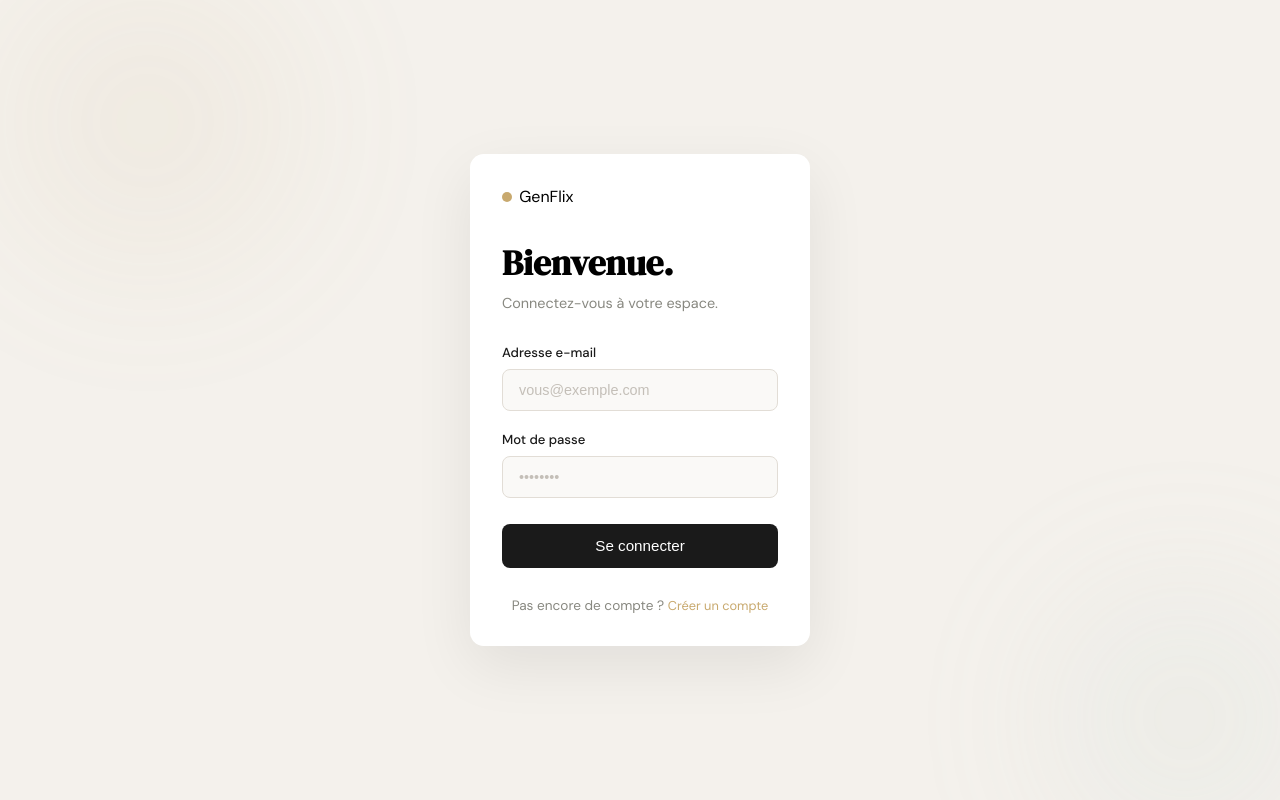
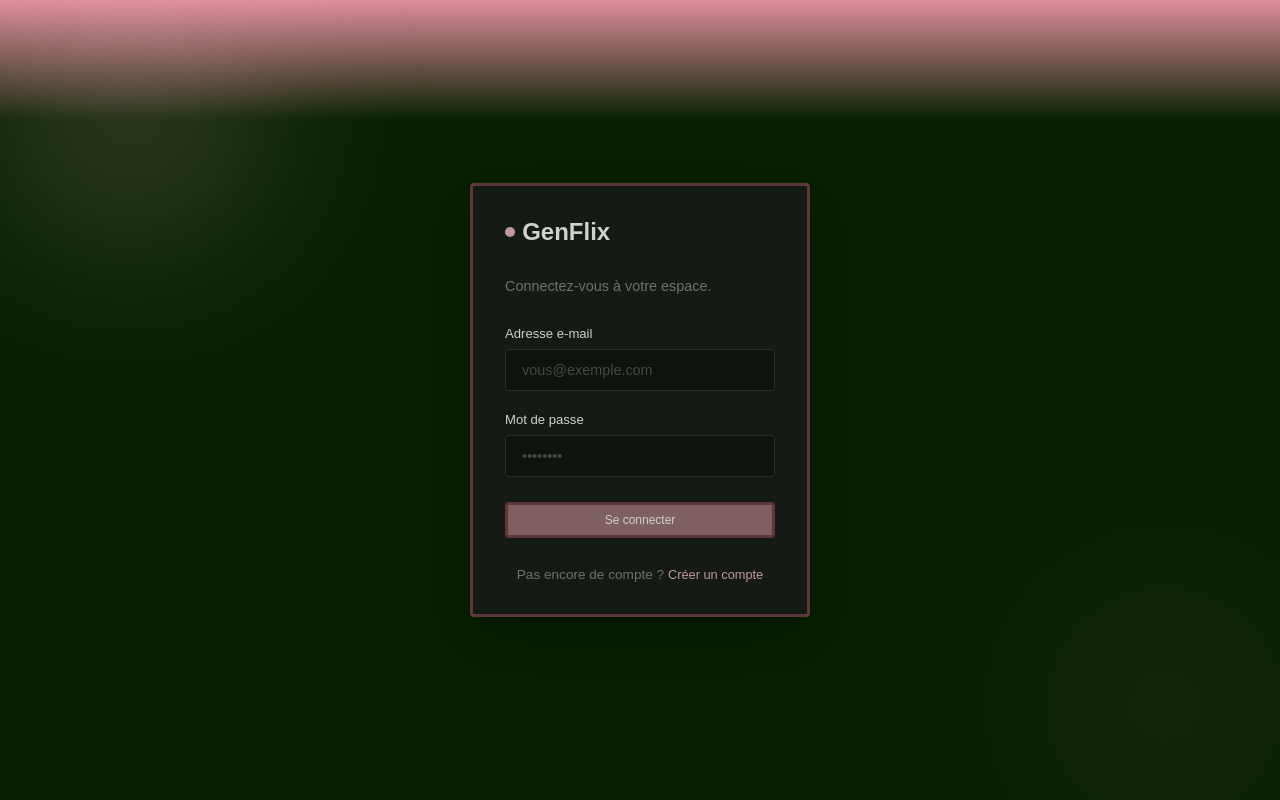
Before and after one commit to louisbrajat/Projet_GenFlix, a Flask app: page /login in a window 1280 px wide. Run offline with Flask 3, Linux system fonts and the light colour scheme; parts of the project's set-up code (start-up, migrations or seed data) failed here and were passed over.

Commit message:
Login to Mes-Series

```diff
--- a/app.py
+++ b/app.py
@@ -3,11 +3,10 @@ from flask import Flask, render_template, session, redirect, url_for, request, j
 from werkzeug.security import generate_password_hash
 from werkzeug.security import check_password_hash
 
-from models import User
+from models import User, Serie, db
 from routes import auth,api
 
 from flask_session import Session
-from models import db
 
 sess = Session()
 
@@ -35,9 +34,8 @@ def test_home():
 
 @app.route('/Mes-Series', methods=['GET'])
 def mes_Series():
-    pseudo = session.get('pseudo')
-    print(pseudo)
-    return render_template("Mes-Series.html",user=User.get_by_username(pseudo))
+    user = User.query.get(session['user_id'])
+    return render_template("Mes-Series.html", user=user)
 
 
 
--- a/routes.py
+++ b/routes.py
@@ -3,10 +3,7 @@ from flask import Blueprint, Flask, render_template, session, redirect,url_for,
 from werkzeug.security import generate_password_hash
 from werkzeug.security import check_password_hash
 
-from models import User , Serie , db, Like
-
-from flask_sqlalchemy import SQLAlchemy
-from flask_session import Session
+from models import User , Serie , db
 
 
 auth = Blueprint('auth', __name__)  # Blueprint = groupe de routes
@@ -85,28 +82,3 @@ def ADDSerie():
     db.session.commit()
     # Ici tu pourras ajouter la logique pour enregistrer en BDD
     return jsonify({"status": "success", "received": data}), 200
-
-"""
-@api.route('/note/<int:serie_id>', methods=['POST'])
-def note(serie_id):
-    data = request.get_json(force=True, silent=True)
-    note = int(data['note'])
-
-    like_existant = Like.query.filter_by(
-        user_id=session['user_id'],
-        serie_id=serie_id
-    ).first()
-
-    if like_existant:
-        like_existant.note = note  # met à jour si déjà existant
-    else:
-        nouveau = Like(
-            note=note,
-            serie_id=serie_id,
-            user_id=session['user_id']
-        )
-        db.session.add(nouveau)
-
-    db.session.commit()
-    return jsonify({'success': True})
-"""
--- a/static/css/login_register.css
+++ b/static/css/login_register.css
@@ -1,86 +1,83 @@
 /* =============================================
-   VARIABLES — couleurs et polices réutilisables
+   VARIABLES
 ============================================= */
 :root {
-  --bg:      #f4f1ec;   /* couleur de fond de la page */
-  --card-bg: #ffffff;   /* couleur de fond de la carte */
-  --text:    #1a1a1a;   /* couleur du texte principal */
-  --muted:   #888880;   /* couleur du texte secondaire (gris) */
-  --accent:  #c8a96e;   /* couleur dorée pour les focus et liens */
-  --border:  #e2ddd6;   /* couleur des bordures des inputs */
+  --bg:      #000000;
+  --card-bg: #1a1a1a;
+  --text:    #ffffff;
+  --muted:   #888888;
+  --accent:  #f2b6c1;
+  --border:  #333333;
+  --btn:     #9D7179;
+  --btn-border: #733F49;
 }
 
 /* =============================================
-   RESET — supprime les marges par défaut du navigateur
+   RESET
 ============================================= */
 * {
-  box-sizing: border-box; /* padding inclus dans la taille de l'élément */
+  box-sizing: border-box;
   margin: 0;
   padding: 0;
+  font-family: "Montserrat", sans-serif;
 }
 
 /* =============================================
-   PAGE — centre la carte au milieu de l'écran
+   PAGE
 ============================================= */
 body {
-  font-family: 'DM Sans', sans-serif;
-  background-color: var(--bg);
+  background: #082101;
+  background: linear-gradient(0deg, #082101 85%, #e08d9d 100%);
   display: flex;
-  align-items: center;     /* centrage vertical */
-  justify-content: center; /* centrage horizontal */
-  min-height: 100vh;       /* prend toute la hauteur de l'écran */
+  align-items: center;
+  justify-content: center;
+  min-height: 100vh;
+  overflow: hidden;
 }
 
 /* =============================================
-   FOND — les deux taches colorées derrière la carte
+   FOND — taches colorées (simplifiées)
 ============================================= */
 .background {
-  position: fixed;         /* reste en place même si on scroll */
-  inset: 0;                /* couvre toute la fenêtre */
-  pointer-events: none;    /* les clics traversent ce div */
-  z-index: 0;              /* derrière tout le reste */
+  position: fixed;
+  inset: 0;
+  pointer-events: none;
+  z-index: 0;
 }
 
 .blob {
   position: absolute;
-  border-radius: 50%;      /* forme circulaire */
-  filter: blur(80px);      /* effet flou pour la tache lumineuse */
-  opacity: 0.4;
+  border-radius: 50%;
+  filter: blur(80px);
+  opacity: 0.25;
 }
 
 .blob-1 {
   width: 420px; height: 420px;
-  background: radial-gradient(circle, #c8a96e55, transparent 70%);
+  background: radial-gradient(circle, #f2b6c1, transparent 70%);
   top: -100px; left: -80px;
-  animation: drift 12s ease-in-out infinite alternate;
 }
 
 .blob-2 {
   width: 350px; height: 350px;
-  background: radial-gradient(circle, #b5cbc888, transparent 70%);
+  background: radial-gradient(circle, #733F49, transparent 70%);
   bottom: -80px; right: -60px;
-  animation: drift 16s ease-in-out infinite alternate-reverse;
-}
-
-/* animation : le blob se déplace légèrement en boucle */
-@keyframes drift {
-  from { transform: translate(0, 0); }
-  to   { transform: translate(30px, 20px); }
 }
 
 /* =============================================
-   CARTE — le bloc blanc central
+   CARTE
 ============================================= */
 .card {
   position: relative;
-  z-index: 1;              /* au-dessus du fond */
+  z-index: 1;
   background: var(--card-bg);
-  border-radius: 14px;     /* coins arrondis */
-  box-shadow: 0 20px 60px rgba(0,0,0,0.08); /* ombre portée douce */
+  border-radius: 0.5vh;
+  border: 0.4vh solid #733F49;
+  box-shadow: 0 20px 60px rgba(0, 0, 0, 0.4);
   padding: 2rem;
   width: 100%;
-  max-width: 340px;        /* largeur maximale de la carte */
-  animation: fadeUp 0.5s ease both;
+  max-width: 340px;
+  opacity: 0.80;
 }
 
 /* =============================================
@@ -100,14 +97,15 @@ body {
   display: inline-block;
 }
 
+.logo__name {
+  font-size: 1.5rem;
+  font-weight: bold;
+  color: var(--text);
+}
+
 /* =============================================
    TITRES
 ============================================= */
-.card__title {
-  font-family: 'DM Serif Display', serif;
-  font-size: 2.2rem;
-  margin-bottom: 0.4rem;
-}
 
 .card__subtitle {
   font-size: 0.9rem;
@@ -116,18 +114,18 @@ body {
 }
 
 /* =============================================
-   FORMULAIRE — disposition verticale des champs
+   FORMULAIRE
 ============================================= */
 .form {
   display: flex;
-  flex-direction: column; /* empile les champs verticalement */
-  gap: 1.3rem;            /* espace entre chaque champ */
+  flex-direction: column;
+  gap: 1.3rem;
 }
 
 .form__group {
   display: flex;
   flex-direction: column;
-  gap: 0.5rem;            /* espace entre le label et l'input */
+  gap: 0.5rem;
 }
 
 .form__label {
@@ -143,22 +141,21 @@ body {
   width: 100%;
   padding: 0.75rem 1rem;
   border: 1.5px solid var(--border);
-  border-radius: 8px;
+  border-radius: 0.5vh;
   font-size: 0.9rem;
-  background: #faf9f7;
-  outline: none; /* supprime le contour bleu natif du navigateur */
-  transition: border-color 0.2s, box-shadow 0.2s;
+  background: #111111;
+  color: var(--text);
+  outline: none;
+  transition: border-color 0.2s;
 }
 
 .form__input::placeholder {
-  color: #c4bfb8;
+  color: #555555;
 }
 
-/* style quand l'utilisateur clique sur un input */
 .form__input:focus {
   border-color: var(--accent);
-  box-shadow: 0 0 0 3px rgba(200, 169, 110, 0.15); /* halo doré autour */
-  background: #fff;
+  background: #1a1a1a;
 }
 
 /* =============================================
@@ -169,25 +166,23 @@ body {
   align-items: center;
   justify-content: center;
   gap: 0.6rem;
-  padding: 0.85rem 1.5rem;
-  background: var(--text);  /* fond noir */
-  color: #fff;
-  border: none;
-  border-radius: 8px;
-  font-size: 0.95rem;
+  padding: 1vh 1.5rem;
+  background-color: var(--btn);
+  color: white;
+  border: 0.4vh solid var(--btn-border);
+  border-radius: 0.5vh;
+  font-size: 1.5vh;
   font-weight: 500;
   cursor: pointer;
-  transition: background 0.2s, transform 0.15s;
   margin-top: 0.3rem;
 }
 
 .btn:hover {
-  background: #333;
-  transform: translateY(-1px);  /* monte d'1px au survol */
+  background-color: var(--btn-border);
 }
 
 .btn:active {
-  transform: translateY(0);     /* redescend au clic */
+  transform: translateY(1px);
 }
 
 /* =============================================
@@ -199,7 +194,7 @@ body {
   text-decoration: none;
   transition: color 0.2s;
 }
-.form__link:hover { color: #a8843e; }
+.form__link:hover { color: #733F49; }
 
 /* =============================================
    FOOTER DE LA CARTE
@@ -212,7 +207,7 @@ body {
 }
 
 /* =============================================
-   RESPONSIVE — adaptation sur mobile
+   RESPONSIVE
 ============================================= */
 @media (max-width: 480px) {
   .card { padding: 2rem 1.5rem; }
--- a/static/js/login.js
+++ b/static/js/login.js
@@ -24,7 +24,7 @@ document.addEventListener('DOMContentLoaded', function () {
       const result = await response.json();
 
       if (result.success) {
-        window.location.href = '/';
+        window.location.href = '/Mes-Series';
       } else {
         alert(result.message);
       }
--- a/static/js/register.js
+++ b/static/js/register.js
@@ -30,7 +30,7 @@ document.addEventListener('DOMContentLoaded', function () {
       const result = await response.json();
 
       if (result.success) {
-        window.location.href = '/'; // redirige vers la page d'accueil après inscription réussie
+        window.location.href = '/Mes-Series'; // redirige vers la page d'accueil après inscription réussie
       } else {
         alert(result.message);           // affiche le message d'erreur
       }
--- a/templates/Mes-Series.html
+++ b/templates/Mes-Series.html
@@ -1,6 +1,7 @@
 {% extends "base.html" %}
 {% block content %}
 <script src="{{ url_for('static', filename='js/mesSeries.js') }}" defer></script>
+<script src="{{ url_for('static', filename='js/BtnLoginLogout.js') }}" defer></script>
 
 
 <div class="haut">
--- a/templates/login.html
+++ b/templates/login.html
@@ -22,7 +22,6 @@
         <span class="logo__dot"></span>
         <span class="logo__name">GenFlix</span>
       </div>
-      <h1 class="card__title">Bienvenue.</h1>
       <p class="card__subtitle">Connectez-vous à votre espace.</p>
     </div>
 
--- a/templates/register.html
+++ b/templates/register.html
@@ -19,10 +19,9 @@
 
     <div class="card__header">
       <div class="logo">
+        <span class="logo__name">GenFlix</span>
         <span class="logo__dot"></span>
-        <span class="logo__name">GenFlix</span>
       </div>
-      <h1 class="card__title">Bienvenue.</h1>
       <p class="card__subtitle">Inscrivez-vous pour continuer.</p>
     </div>
 
```
Also changed, not shown: static/js/BtnLoginLogout.js (added, +20 -0 lines).
